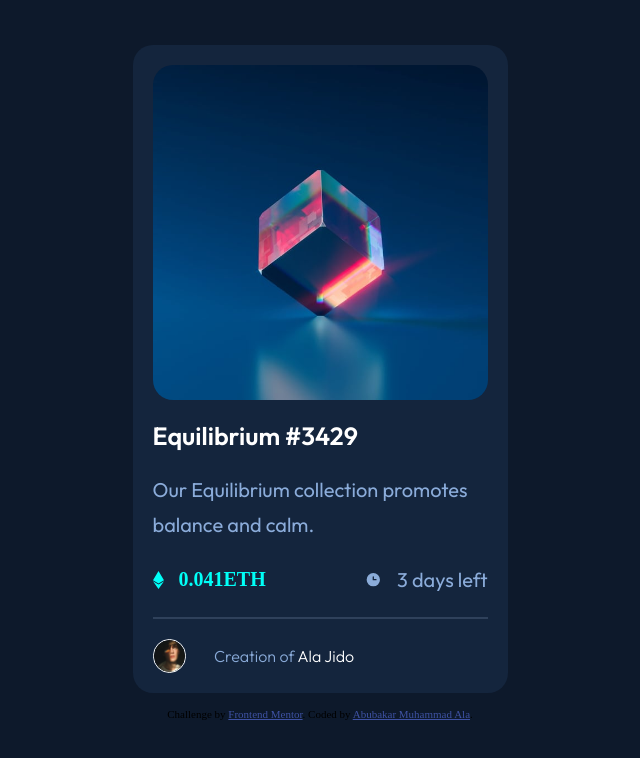
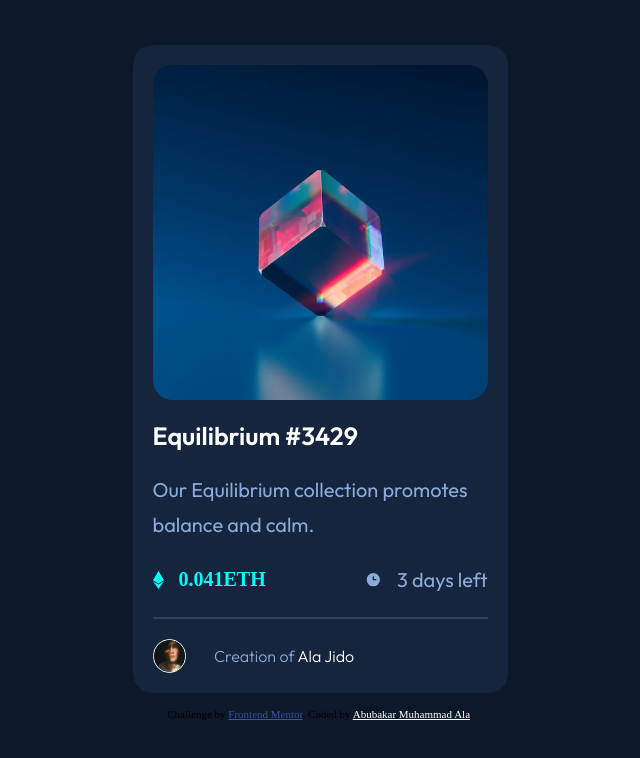
Before and after one commit to amjido-01/nft-preview-card-component-frontendmentor, a plain HTML site: page index.html in a window 1280 px wide. Shown: the whole page, without its empty margins (320-960 px from the left). Drawn offline with Linux system fonts and the light colour scheme; a web font is replaced by a local one.

Commit message:
first commit

```diff
--- a/index.html
+++ b/index.html
@@ -73,7 +73,7 @@
   </section>
   <div class="attribution">
     Challenge by <a href="https://www.frontendmentor.io?ref=challenge" target="_blank">Frontend Mentor</a>.
-    Coded by <a href="#">Abubakar Muhammad Ala</a>.
+    Coded by <a href="#" style="color: white;">Abubakar Muhammad Ala</a>.
   </div>
 </body>
 </html>
```
